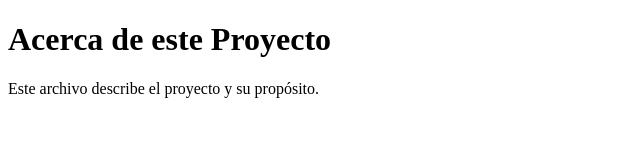
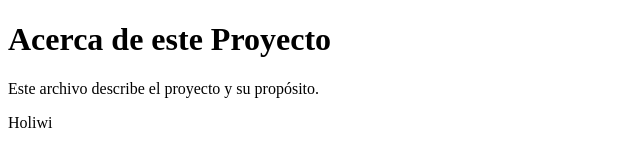
Before and after one commit to J-Carlos5/practica-git, a plain HTML site: page about.html in a window 1280 px wide. Shown: the full height of the page, 0-640 px from the left. Drawn offline with Linux system fonts and the light colour scheme.

Commit message:
Añadido los cambios a about.html

```diff
--- a/about.html
+++ b/about.html
@@ -7,4 +7,5 @@
 <body>
     <h1>Acerca de este Proyecto</h1>
     <p>Este archivo describe el proyecto y su propósito.</p>
+    <p>Holiwi</p>
 </body>
```
